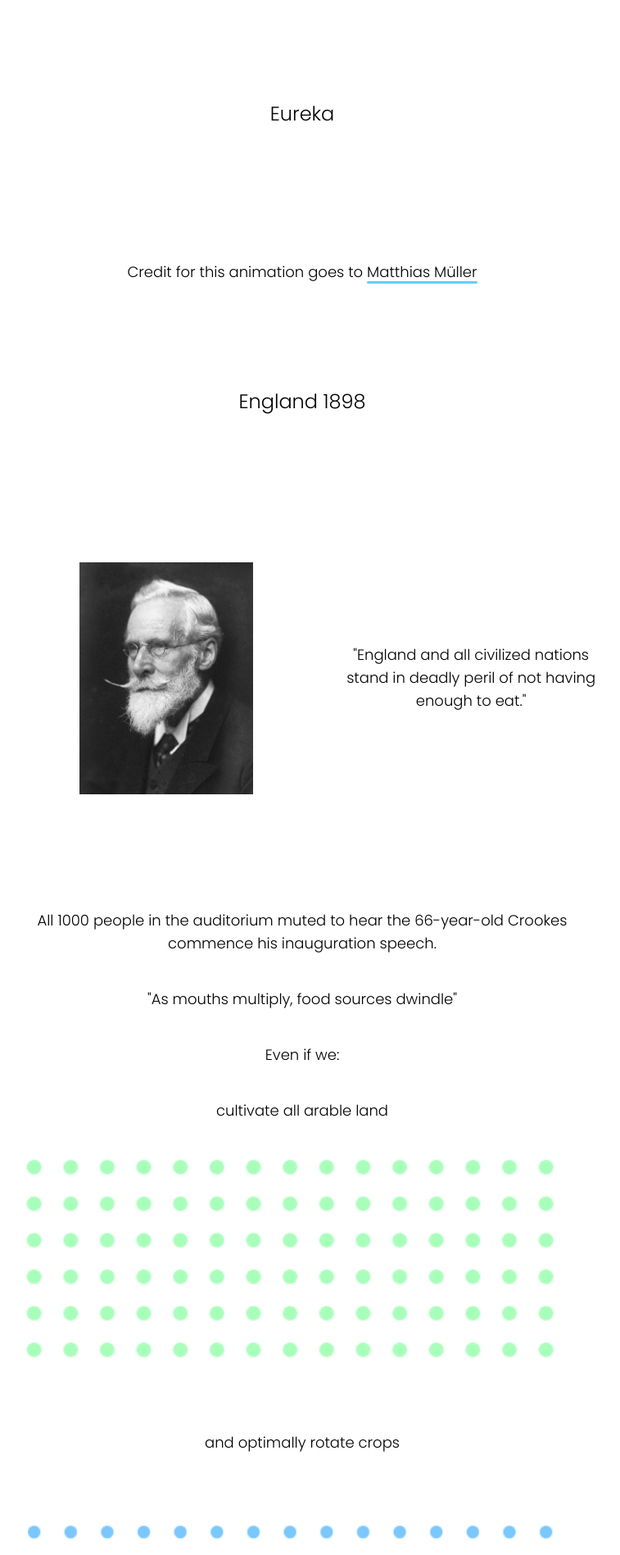
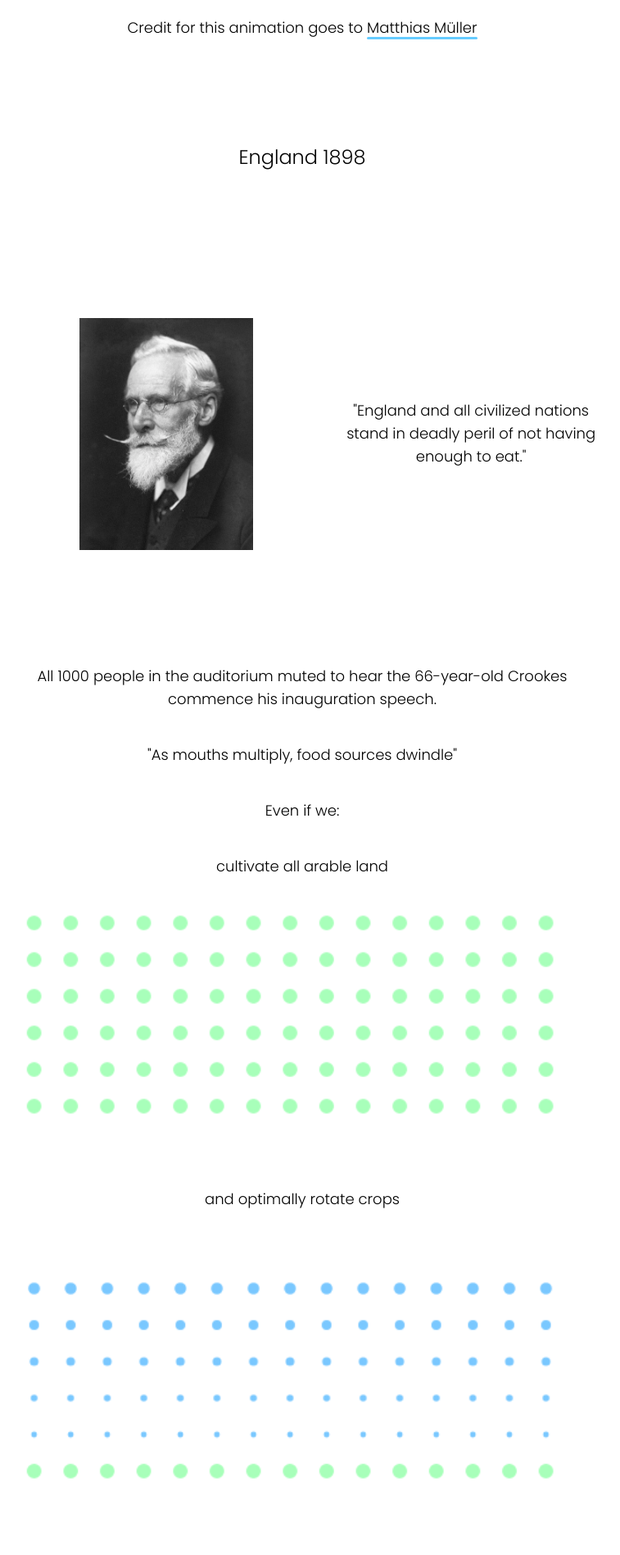
Before and after one commit to chongcurtis/chongcurtis.github.io, a Next.js app: page /books/the-alchemy-of-air in a window 1280 px wide. Shown: the part 560-2457 px from the top of the page at 82% size, without its empty margins (271-1028 px from the left). Built offline with nearby package versions, Linux system fonts and the light colour scheme.

Commit message:
fix animations not waiting for delay

```diff
--- a/src/common/animations.ts
+++ b/src/common/animations.ts
@@ -88,9 +88,7 @@ const animationDelayStr = "animation-delay-";
 const getAnimationDelay = (element: HTMLElement): number => {
     for (const elementClass of element.classList) {
         if (elementClass.startsWith(animationDelayStr)) {
-            const animationDelay = parseInt(elementClass.substring(animationDelayStr.length));
-            console.log("ANHIMATION DELAY", animationDelay);
-            return animationDelay;
+            return parseInt(elementClass.substring(animationDelayStr.length));
         }
     }
     return DEFAULT_ANIMATION_DELAY_MS;
@@ -117,11 +115,7 @@ const tryStartAnimation = (
     }
     // the user's scrolling may have also made elements in the animationQueue to be above the viewport
     // so animate those elements immediately as well
-    while (
-        animationQueue.length > 0 &&
-        animationQueue[0].elementTop() <=
-            window.scrollY + window.innerHeight * animationTriggerDecimal
-    ) {
+    while (animationQueue.length > 0 && animationQueue[0].elementTop() <= window.scrollY) {
         animateElement(animationQueue.shift()!); // shift pops off the first element and returns it
     }
 
--- a/src/pages/books/the-alchemy-of-air.tsx
+++ b/src/pages/books/the-alchemy-of-air.tsx
@@ -36,7 +36,6 @@ export default function TheAlchemyOfAir() {
             <div className="m-auto items-center">
                 <AlchemyOfAirTitle />
             </div>
-            <Bowling />
             {/* rational for the delay: 2000 ms for fluid to appear, 300ms for buffer*/}
             <p className="fade-in-on-scroll animation-delay-2300 text-md mb-32 mt-10">
                 Credit for this animation goes to{" "}
--- a/src/pages/books/the-alchemy-of-air/Bowling.tsx
+++ b/src/pages/books/the-alchemy-of-air/Bowling.tsx
@@ -3,6 +3,7 @@ import { Particle } from "@/pages/books/the-alchemy-of-air/Particle";
 import React, { useEffect } from "react";
 import { Block } from "@/pages/books/the-alchemy-of-air/Block";
 import useAnimationEventListener from "@/common/useAnimationEventListener";
+import cloneDeep from "lodash.clonedeep";
 
 const PIN_COLOR = "#8ff2c3";
 // setup bowling pins
@@ -22,7 +23,7 @@ const pins = [
 ];
 
 export default function Bowling() {
-    const particles = React.useRef<Particle[]>(pins);
+    const particles = React.useRef<Particle[]>(cloneDeep(pins));
     const [elementRef, startAnimationEventFired] = useAnimationEventListener();
 
     const shootBowlingBall = () => {
@@ -43,7 +44,7 @@ export default function Bowling() {
 
     return (
         <div ref={elementRef} className="relative">
-            <p className="fade-in-on-scroll-slow animation-delay-2002 absolute left-1/2 top-1/2 z-20 -translate-x-[50%] -translate-y-[20%] transform md:text-2xl">
+            <p className="fade-in-on-scroll-slow animation-delay-1100 absolute left-1/2 top-1/2 z-20 -translate-x-[50%] -translate-y-[20%] transform md:text-2xl">
                 Eureka
             </p>
             <ParticleSimulationCanvas
--- a/src/pages/books/the-alchemy-of-air/Explosion.tsx
+++ b/src/pages/books/the-alchemy-of-air/Explosion.tsx
@@ -48,7 +48,7 @@ export default function Explosion() {
 
     return (
         <div ref={elementRef} className="relative">
-            <p className="fade-in-on-scroll-slow animation-delay-1000 absolute left-1/2 top-1/2 z-20 -translate-x-[50%] -translate-y-[20%] transform font-bold md:text-2xl">
+            <p className="fade-in-on-scroll-slow animation-delay-200 absolute left-1/2 top-1/2 z-20 -translate-x-[50%] -translate-y-[20%] transform font-bold md:text-2xl">
                 But they kept exploding
             </p>
             <ParticleSimulationCanvas
```
